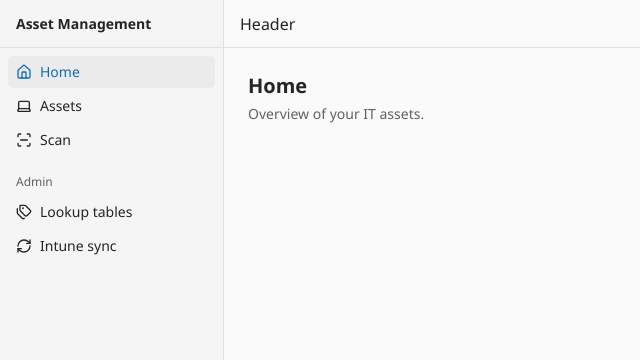
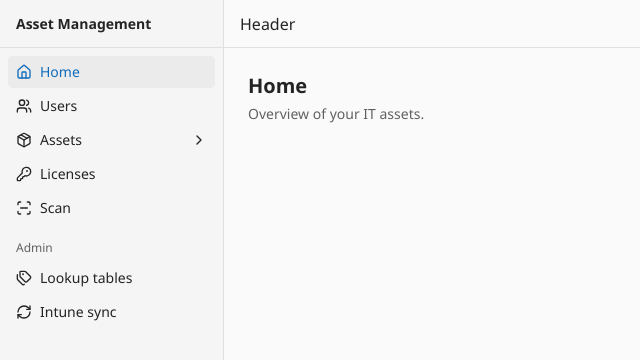
Before and after one commit to dev-jafaroff/Asset-Management, a Next.js app: page / in a window 1280 px wide. Shown: the top 360 px of the page, without its empty margins (0-640 px from the left). Built offline with nearby package versions, Linux system fonts and the light colour scheme.

Commit message:
Drive sidebar from nav config with Users, Assets group and Licenses

```diff
--- a/components/layout/app-sidebar.tsx
+++ b/components/layout/app-sidebar.tsx
@@ -1,36 +1,59 @@
-import { House, Laptop, RefreshCw, ScanLine, Tags } from "lucide-react";
 import type { Role } from "@/lib/current-user";
+import { NavGroup } from "./nav-group";
+import { isNavGroup, navSections, type NavItem } from "./nav-items";
 import { NavLink } from "./nav-link";
 
+function SidebarItem({ item }: { item: NavItem }) {
+  const Icon = item.icon;
+  const icon = Icon ? <Icon /> : undefined;
+
+  if (isNavGroup(item)) {
+    return (
+      <NavGroup label={item.label} icon={icon} basePath={item.basePath}>
+        {item.items.map((child) => (
+          <SidebarItem key={child.href} item={child} />
+        ))}
+      </NavGroup>
+    );
+  }
+
+  return (
+    <NavLink
+      href={item.href}
+      label={item.label}
+      icon={icon}
+      exact={item.exact}
+    />
+  );
+}
+
 export function AppSidebar({ role }: { role: Role }) {
+  const sections = navSections.filter(
+    (section) => !section.roles || section.roles.includes(role),
+  );
+
   return (
     <aside className="border-sidebar-border bg-sidebar flex w-56 shrink-0 flex-col border-r">
       <div className="border-sidebar-border flex h-12 shrink-0 items-center border-b px-4 text-sm font-semibold">
         Asset Management
       </div>
 
-      <nav className="flex flex-1 flex-col gap-0.5 p-2">
-        <NavLink href="/" label="Home" icon={<House />} />
-        <NavLink href="/assets" label="Assets" icon={<Laptop />} />
-        <NavLink href="/scan" label="Scan" icon={<ScanLine />} />
-
-        {role === "ADMIN" && (
-          <>
-            <p className="text-muted-foreground mt-4 mb-1 px-2 text-xs font-medium">
-              Admin
-            </p>
-            <NavLink
-              href="/admin/lookups"
-              label="Lookup tables"
-              icon={<Tags />}
-            />
-            <NavLink
-              href="/admin/sync"
-              label="Intune sync"
-              icon={<RefreshCw />}
-            />
-          </>
-        )}
+      <nav className="flex flex-1 flex-col gap-4 overflow-y-auto p-2">
+        {sections.map((section, index) => (
+          <div key={section.title ?? index} className="flex flex-col gap-0.5">
+            {section.title && (
+              <p className="text-muted-foreground mb-1 px-2 text-xs font-medium">
+                {section.title}
+              </p>
+            )}
+            {section.items.map((item) => (
+              <SidebarItem
+                key={isNavGroup(item) ? item.basePath : item.href}
+                item={item}
+              />
+            ))}
+          </div>
+        ))}
       </nav>
     </aside>
   );
--- a/components/layout/nav-group.tsx
+++ b/components/layout/nav-group.tsx
@@ -25,7 +25,7 @@ export function NavGroup({ label, icon, basePath, children }: NavGroupProps) {
     if (isInGroup) setIsOpen(true);
   }
 
-    return (
+  return (
     <div>
       <button
         type="button"
--- /dev/null
+++ b/components/layout/nav-items.ts
@@ -0,0 +1,71 @@
+import {
+  House,
+  KeyRound,
+  Package,
+  RefreshCw,
+  ScanLine,
+  Tags,
+  Users,
+  type LucideIcon,
+} from "lucide-react";
+import type { Role } from "@/lib/current-user";
+
+export type NavLinkItem = {
+  label: string;
+  href: string;
+  icon?: LucideIcon;
+  exact?: boolean;
+};
+
+export type NavGroupItem = {
+  label: string;
+  icon: LucideIcon;
+  basePath: string;
+  items: NavLinkItem[];
+};
+
+export type NavItem = NavLinkItem | NavGroupItem;
+
+export type NavSection = {
+  title?: string;
+  roles?: Role[];
+  items: NavItem[];
+};
+
+export function isNavGroup(item: NavItem): item is NavGroupItem {
+  return "items" in item;
+}
+
+export const navSections: NavSection[] = [
+  {
+    items: [
+      { label: "Home", href: "/", icon: House },
+      { label: "Users", href: "/users", icon: Users },
+      {
+        label: "Assets",
+        icon: Package,
+        basePath: "/assets",
+        items: [
+          { label: "All assets", href: "/assets", exact: true },
+          { label: "PCs", href: "/assets/pcs" },
+          { label: "Monitors", href: "/assets/monitors" },
+          { label: "Accessories", href: "/assets/accessories" },
+          { label: "Printers", href: "/assets/printers" },
+          { label: "Phones", href: "/assets/phones" },
+          { label: "Virtual machines", href: "/assets/vms" },
+
+        ],
+      },
+      { label: "Licenses", href: "/licenses", icon: KeyRound },
+      { label: "Scan", href: "/scan", icon: ScanLine },
+    ],
+  },
+  {
+    title: "Admin",
+    roles: ["ADMIN"],
+    items: [
+      { label: "Lookup tables", href: "/admin/lookups", icon: Tags },
+      { label: "Intune sync", href: "/admin/sync", icon: RefreshCw },
+    ],
+  },
+];
```
